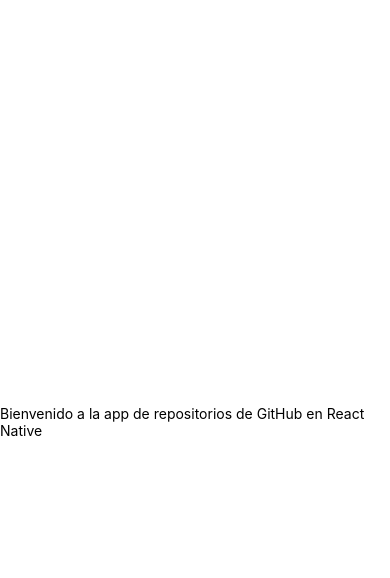
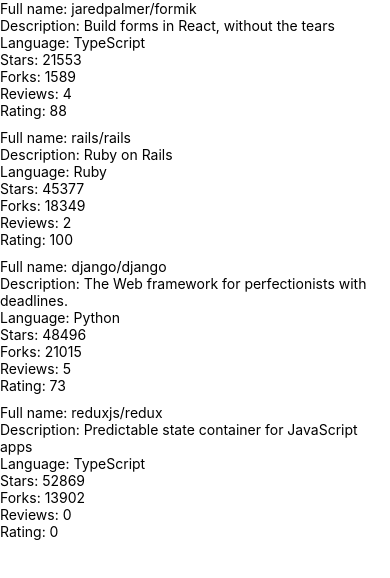
Before and after one commit to FSO-React/part10, a React Native app in the folder rate-repository-app/: screen / in a window 390 px wide. Shown: the top 578 px of the page. Built offline with nearby package versions, Linux system fonts and the light colour scheme.

Commit message:
exercise 10.3

```diff
--- a/rate-repository-app/App.js
+++ b/rate-repository-app/App.js
@@ -1,20 +1,7 @@
-import { StatusBar } from 'expo-status-bar';
-import { StyleSheet, Text, View } from 'react-native';
+import Main from './src/components/Main';
 
-export default function App() {
-  return (
-    <View style={styles.container}>
-      <Text>Bienvenido a la app de repositorios de GitHub en React Native</Text>
-      <StatusBar style="auto" />
-    </View>
-  );
-}
+const App = () => {
+  return <Main />;
+};
 
-const styles = StyleSheet.create({
-  container: {
-    flex: 1,
-    backgroundColor: '#fff',
-    alignItems: 'center',
-    justifyContent: 'center',
-  },
-});
+export default App;
--- /dev/null
+++ b/rate-repository-app/src/components/Main.jsx
@@ -0,0 +1,21 @@
+import Constants from 'expo-constants';
+import { Text, StyleSheet, View } from 'react-native';
+import RepositoryList from './RepositoryList';
+
+const styles = StyleSheet.create({
+  container: {
+    marginTop: Constants.statusBarHeight,
+    flexGrow: 1,
+    flexShrink: 1,
+  },
+});
+
+const Main = () => {
+  return (
+    <View style={styles.container}>
+      <RepositoryList />
+    </View>
+  );
+};
+
+export default Main;
--- /dev/null
+++ b/rate-repository-app/src/components/RepositoryItem.jsx
@@ -0,0 +1,26 @@
+import { View, Text, TouchableHighlight } from 'react-native';
+
+
+const RepositoryItem = (props) => {
+  const {item, index, separators} = props;
+
+  return (
+    <TouchableHighlight
+      key={item.id}
+      onPress={() => null}
+      onShowUnderlay={separators.highlight}
+      onHideUnderlay={separators.unhighlight}>
+      <View style={{backgroundColor: 'white'}}>
+        <Text>Full name: {item.fullName}</Text>
+        <Text>Description: {item.description}</Text>
+        <Text>Language: {item.language}</Text>
+        <Text>Stars: {item.stargazersCount}</Text>
+        <Text>Forks: {item.forksCount}</Text>
+        <Text>Reviews: {item.reviewCount}</Text>
+        <Text>Rating: {item.ratingAverage}</Text>
+      </View>
+    </TouchableHighlight>
+  );
+};
+
+export default RepositoryItem;
--- /dev/null
+++ b/rate-repository-app/src/components/RepositoryList.jsx
@@ -0,0 +1,71 @@
+import { FlatList, View, StyleSheet, TouchableHighlight, Text } from 'react-native';
+import RepositoryItem from './RepositoryItem';
+
+const styles = StyleSheet.create({
+  separator: {
+    height: 10,
+  },
+});
+
+const repositories = [
+  {
+    id: 'jaredpalmer.formik',
+    fullName: 'jaredpalmer/formik',
+    description: 'Build forms in React, without the tears',
+    language: 'TypeScript',
+    forksCount: 1589,
+    stargazersCount: 21553,
+    ratingAverage: 88,
+    reviewCount: 4,
+    ownerAvatarUrl: 'https://avatars2.githubusercontent.com/u/4060187?v=4',
+  },
+  {
+    id: 'rails.rails',
+    fullName: 'rails/rails',
+    description: 'Ruby on Rails',
+    language: 'Ruby',
+    forksCount: 18349,
+    stargazersCount: 45377,
+    ratingAverage: 100,
+    reviewCount: 2,
+    ownerAvatarUrl: 'https://avatars1.githubusercontent.com/u/4223?v=4',
+  },
+  {
+    id: 'django.django',
+    fullName: 'django/django',
+    description: 'The Web framework for perfectionists with deadlines.',
+    language: 'Python',
+    forksCount: 21015,
+    stargazersCount: 48496,
+    ratingAverage: 73,
+    reviewCount: 5,
+    ownerAvatarUrl: 'https://avatars2.githubusercontent.com/u/27804?v=4',
+  },
+  {
+    id: 'reduxjs.redux',
+    fullName: 'reduxjs/redux',
+    description: 'Predictable state container for JavaScript apps',
+    language: 'TypeScript',
+    forksCount: 13902,
+    stargazersCount: 52869,
+    ratingAverage: 0,
+    reviewCount: 0,
+    ownerAvatarUrl: 'https://avatars3.githubusercontent.com/u/13142323?v=4',
+  },
+];
+
+const ItemSeparator = () => <View style={styles.separator} />;
+
+const RepositoryList = () => {
+  return (
+    <FlatList
+      data={repositories}
+      ItemSeparatorComponent={ItemSeparator}
+      renderItem={({item, index, separators}) => (
+        <RepositoryItem item={item} index={index} separators={separators} />
+      )}
+    />
+  );
+};
+
+export default RepositoryList;
```
